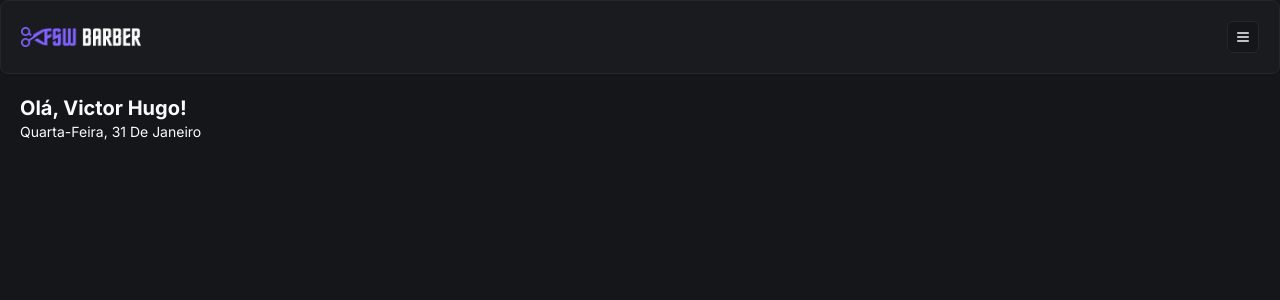
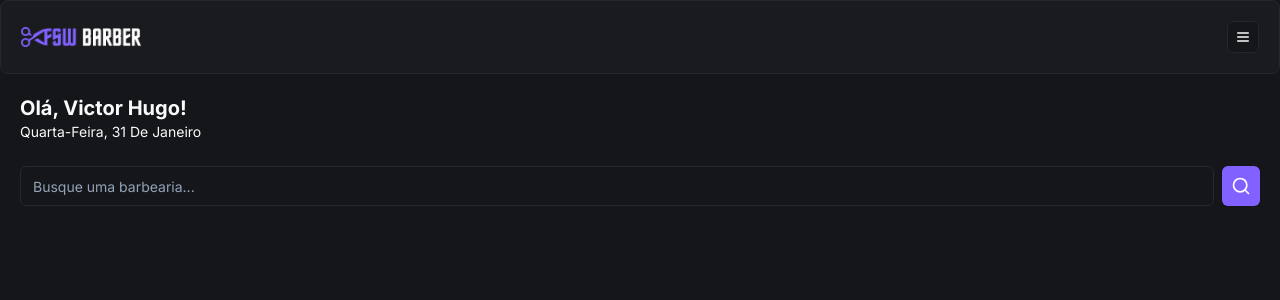
Before and after one commit to victorudrigues/BarberShop, a Next.js app in the folder barbershop/: page / in a window 1280 px wide. Shown: the top 300 px of the page. Built offline with nearby package versions, Linux system fonts and the light colour scheme.

Commit message:
feat: criação do componente de pesquisa

```diff
--- /dev/null
+++ b/barbershop/app/(home)/_components/search.tsx
@@ -0,0 +1,18 @@
+"use client";
+
+import { Button } from "@/app/_components/ui/button";
+import { Input } from "@/app/_components/ui/input";
+import { SearchIcon } from "lucide-react";
+
+const Search = () => {
+    return(
+        <div className="flex items-center gap-2">
+            <Input placeholder="Busque uma barbearia..."/>
+            <Button variant="default" size="icon">
+                <SearchIcon size={20}/>
+            </Button>
+        </div>
+    );
+}
+
+export default Search;
--- a/barbershop/app/(home)/page.tsx
+++ b/barbershop/app/(home)/page.tsx
@@ -2,6 +2,7 @@
 import Header from "../_components/header";
 import { format } from "date-fns"
 import { ptBR } from "date-fns/locale";
+import Search from "./_components/search";
 
 
 export default function Home() {
@@ -17,6 +18,10 @@
           })}</p>
       </div>
 
+      <div className="px-5 mt-6">
+        <Search />
+      </div>
+
     </>
   );
 }
--- /dev/null
+++ b/barbershop/app/_components/ui/input.tsx
@@ -0,0 +1,25 @@
+import * as React from "react"
+
+import { cn } from "@/app/_lib/utils"
+
+export interface InputProps
+  extends React.InputHTMLAttributes<HTMLInputElement> {}
+
+const Input = React.forwardRef<HTMLInputElement, InputProps>(
+  ({ className, type, ...props }, ref) => {
+    return (
+      <input
+        type={type}
+        className={cn(
+          "flex h-10 w-full rounded-md border border-input bg-background px-3 py-2 text-sm ring-offset-background file:border-0 file:bg-transparent file:text-sm file:font-medium placeholder:text-muted-foreground focus-visible:outline-none focus-visible:ring-2 focus-visible:ring-ring focus-visible:ring-offset-2 disabled:cursor-not-allowed disabled:opacity-50",
+          className
+        )}
+        ref={ref}
+        {...props}
+      />
+    )
+  }
+)
+Input.displayName = "Input"
+
+export { Input }
```
